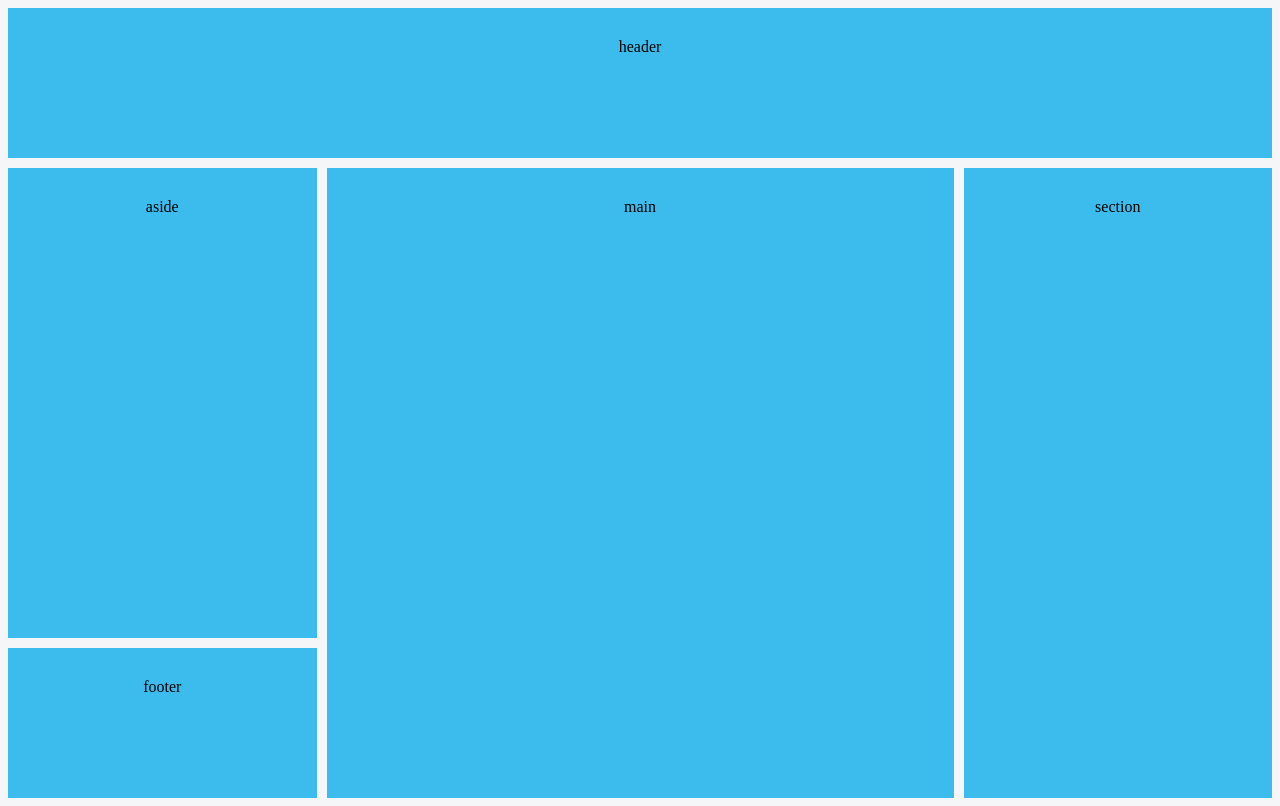
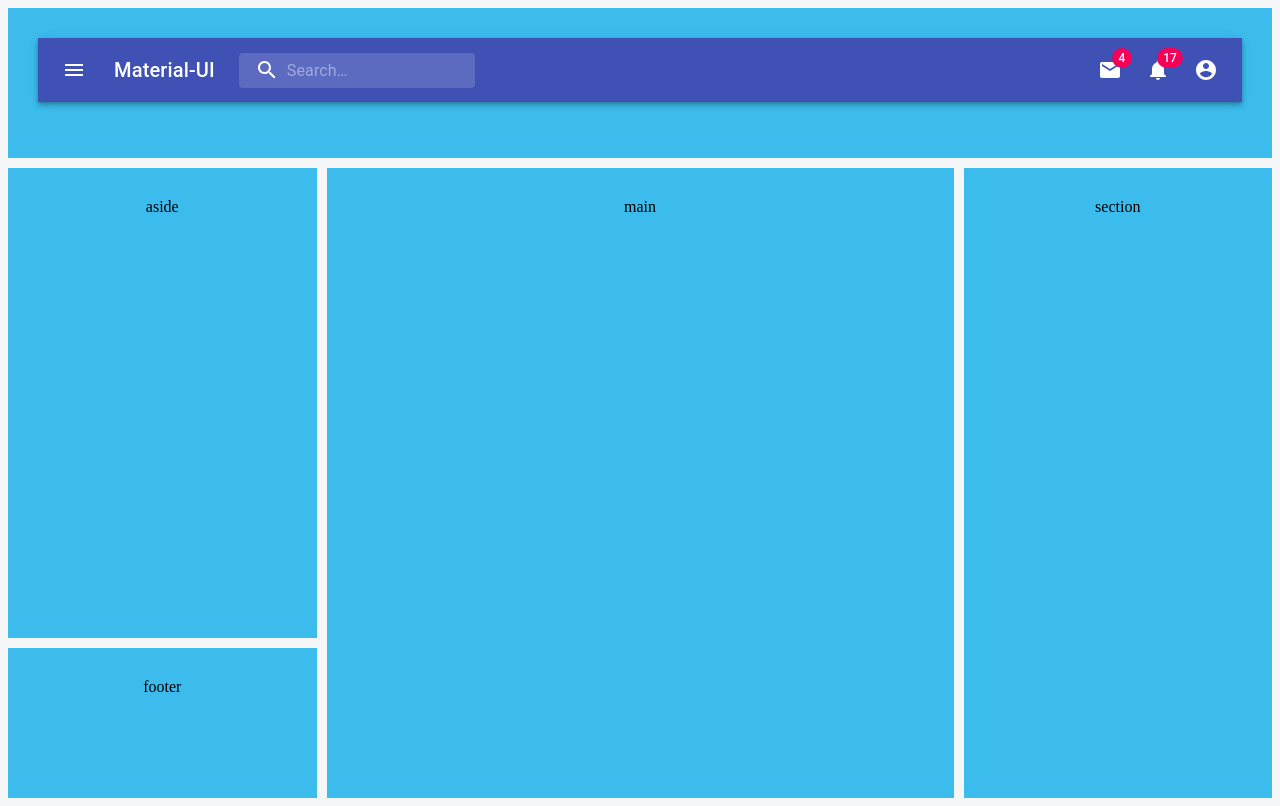
Before and after one commit to ellaidevs/comment-manager-frontend, a React (Create React App) app: page / in a window 1280 px wide. Built offline with nearby package versions, Linux system fonts and the light colour scheme.

Commit message:
feat: add AppBar

```diff
--- a/package.json
+++ b/package.json
@@ -3,6 +3,7 @@
   "version": "0.1.0",
   "private": true,
   "dependencies": {
+    "@material-ui/core": "^4.12.2",
     "@testing-library/jest-dom": "^5.11.4",
     "@testing-library/react": "^11.1.0",
     "@testing-library/user-event": "^12.1.10",
@@ -34,5 +35,8 @@
       "last 1 firefox version",
       "last 1 safari version"
     ]
+  },
+  "devDependencies": {
+    "@material-ui/icons": "^4.11.2"
   }
 }
--- a/src/App.css
+++ b/src/App.css
@@ -36,12 +36,12 @@ body {
 
 }
 
-#content header, aside, main, section, footer {
+#content .header, aside, main, section, footer {
     background: #3bbced; /*later set to white*/
     padding: 30px;
 }
 
-header {
+.header {
     grid-area: header;
 }
 
@@ -60,7 +60,3 @@ section {
 footer {
     grid-area: footer;
 }
-
-header {
-    grid-area: header;
-}
--- a/src/App.js
+++ b/src/App.js
@@ -1,29 +1,15 @@
-import logo from './logo.svg';
 import './App.css';
+import Header from "./components/Header";
 
 function App() {
     return (
         <div className="App">
-            {/*<header className="header">*/}
-            {/*</header>*/}
-            {/*<aside></aside>*/}
-            {/*<main></main>*/}
-            {/*<section></section>*/}
-            {/*<footer></footer>*/}
             <div id="content">
-
-                <header>header</header>
+                <Header/>
                 <aside>aside</aside>
                 <main>main</main>
                 <section>section</section>
                 <footer>footer</footer>
-
-                {/*<div className="one">1</div>*/}
-                {/*<div className="two">2</div>*/}
-                {/*<div className="three">3</div>*/}
-                {/*<div className="four">4</div>*/}
-                {/*<div className="five">5</div>*/}
-                {/*<div className="six">6</div>*/}
             </div>
         </div>
     );
--- /dev/null
+++ b/src/components/AppBar.js
@@ -0,0 +1,232 @@
+import React from 'react';
+import { alpha, makeStyles } from '@material-ui/core/styles';
+import AppBar from '@material-ui/core/AppBar';
+import Toolbar from '@material-ui/core/Toolbar';
+import IconButton from '@material-ui/core/IconButton';
+import Typography from '@material-ui/core/Typography';
+import InputBase from '@material-ui/core/InputBase';
+import Badge from '@material-ui/core/Badge';
+import MenuItem from '@material-ui/core/MenuItem';
+import Menu from '@material-ui/core/Menu';
+import MenuIcon from '@material-ui/icons/Menu';
+import SearchIcon from '@material-ui/icons/Search';
+import AccountCircle from '@material-ui/icons/AccountCircle';
+import MailIcon from '@material-ui/icons/Mail';
+import NotificationsIcon from '@material-ui/icons/Notifications';
+import MoreIcon from '@material-ui/icons/MoreVert';
+
+const useStyles = makeStyles((theme) => ({
+    grow: {
+        flexGrow: 1,
+    },
+    menuButton: {
+        marginRight: theme.spacing(2),
+    },
+    title: {
+        display: 'none',
+        [theme.breakpoints.up('sm')]: {
+            display: 'block',
+        },
+    },
+    search: {
+        position: 'relative',
+        borderRadius: theme.shape.borderRadius,
+        backgroundColor: alpha(theme.palette.common.white, 0.15),
+        '&:hover': {
+            backgroundColor: alpha(theme.palette.common.white, 0.25),
+        },
+        marginRight: theme.spacing(2),
+        marginLeft: 0,
+        width: '100%',
+        [theme.breakpoints.up('sm')]: {
+            marginLeft: theme.spacing(3),
+            width: 'auto',
+        },
+    },
+    searchIcon: {
+        padding: theme.spacing(0, 2),
+        height: '100%',
+        position: 'absolute',
+        pointerEvents: 'none',
+        display: 'flex',
+        alignItems: 'center',
+        justifyContent: 'center',
+    },
+    inputRoot: {
+        color: 'inherit',
+    },
+    inputInput: {
+        padding: theme.spacing(1, 1, 1, 0),
+        // vertical padding + font size from searchIcon
+        paddingLeft: `calc(1em + ${theme.spacing(4)}px)`,
+        transition: theme.transitions.create('width'),
+        width: '100%',
+        [theme.breakpoints.up('md')]: {
+            width: '20ch',
+        },
+    },
+    sectionDesktop: {
+        display: 'none',
+        [theme.breakpoints.up('md')]: {
+            display: 'flex',
+        },
+    },
+    sectionMobile: {
+        display: 'flex',
+        [theme.breakpoints.up('md')]: {
+            display: 'none',
+        },
+    },
+}));
+
+export default function PrimarySearchAppBar() {
+    const classes = useStyles();
+    const [anchorEl, setAnchorEl] = React.useState(null);
+    const [mobileMoreAnchorEl, setMobileMoreAnchorEl] = React.useState(null);
+
+    const isMenuOpen = Boolean(anchorEl);
+    const isMobileMenuOpen = Boolean(mobileMoreAnchorEl);
+
+    const handleProfileMenuOpen = (event) => {
+        setAnchorEl(event.currentTarget);
+    };
+
+    const handleMobileMenuClose = () => {
+        setMobileMoreAnchorEl(null);
+    };
+
+    const handleMenuClose = () => {
+        setAnchorEl(null);
+        handleMobileMenuClose();
+    };
+
+    const handleMobileMenuOpen = (event) => {
+        setMobileMoreAnchorEl(event.currentTarget);
+    };
+
+    const menuId = 'primary-search-account-menu';
+    const renderMenu = (
+        <Menu
+            anchorEl={anchorEl}
+            anchorOrigin={{ vertical: 'top', horizontal: 'right' }}
+            id={menuId}
+            keepMounted
+            transformOrigin={{ vertical: 'top', horizontal: 'right' }}
+            open={isMenuOpen}
+            onClose={handleMenuClose}
+        >
+            <MenuItem onClick={handleMenuClose}>Profile</MenuItem>
+            <MenuItem onClick={handleMenuClose}>My account</MenuItem>
+        </Menu>
+    );
+
+    const mobileMenuId = 'primary-search-account-menu-mobile';
+    const renderMobileMenu = (
+        <Menu
+            anchorEl={mobileMoreAnchorEl}
+            anchorOrigin={{ vertical: 'top', horizontal: 'right' }}
+            id={mobileMenuId}
+            keepMounted
+            transformOrigin={{ vertical: 'top', horizontal: 'right' }}
+            open={isMobileMenuOpen}
+            onClose={handleMobileMenuClose}
+        >
+            <MenuItem>
+                <IconButton aria-label="show 4 new mails" color="inherit">
+                    <Badge badgeContent={4} color="secondary">
+                        <MailIcon />
+                    </Badge>
+                </IconButton>
+                <p>Messages</p>
+            </MenuItem>
+            <MenuItem>
+                <IconButton aria-label="show 11 new notifications" color="inherit">
+                    <Badge badgeContent={11} color="secondary">
+                        <NotificationsIcon />
+                    </Badge>
+                </IconButton>
+                <p>Notifications</p>
+            </MenuItem>
+            <MenuItem onClick={handleProfileMenuOpen}>
+                <IconButton
+                    aria-label="account of current user"
+                    aria-controls="primary-search-account-menu"
+                    aria-haspopup="true"
+                    color="inherit"
+                >
+                    <AccountCircle />
+                </IconButton>
+                <p>Profile</p>
+            </MenuItem>
+        </Menu>
+    );
+
+    return (
+        <div className={classes.grow}>
+            <AppBar position="static">
+                <Toolbar>
+                    <IconButton
+                        edge="start"
+                        className={classes.menuButton}
+                        color="inherit"
+                        aria-label="open drawer"
+                    >
+                        <MenuIcon />
+                    </IconButton>
+                    <Typography className={classes.title} variant="h6" noWrap>
+                        Material-UI
+                    </Typography>
+                    <div className={classes.search}>
+                        <div className={classes.searchIcon}>
+                            <SearchIcon />
+                        </div>
+                        <InputBase
+                            placeholder="Search…"
+                            classes={{
+                                root: classes.inputRoot,
+                                input: classes.inputInput,
+                            }}
+                            inputProps={{ 'aria-label': 'search' }}
+                        />
+                    </div>
+                    <div className={classes.grow} />
+                    <div className={classes.sectionDesktop}>
+                        <IconButton aria-label="show 4 new mails" color="inherit">
+                            <Badge badgeContent={4} color="secondary">
+                                <MailIcon />
+                            </Badge>
+                        </IconButton>
+                        <IconButton aria-label="show 17 new notifications" color="inherit">
+                            <Badge badgeContent={17} color="secondary">
+                                <NotificationsIcon />
+                            </Badge>
+                        </IconButton>
+                        <IconButton
+                            edge="end"
+                            aria-label="account of current user"
+                            aria-controls={menuId}
+                            aria-haspopup="true"
+                            onClick={handleProfileMenuOpen}
+                            color="inherit"
+                        >
+                            <AccountCircle />
+                        </IconButton>
+                    </div>
+                    <div className={classes.sectionMobile}>
+                        <IconButton
+                            aria-label="show more"
+                            aria-controls={mobileMenuId}
+                            aria-haspopup="true"
+                            onClick={handleMobileMenuOpen}
+                            color="inherit"
+                        >
+                            <MoreIcon />
+                        </IconButton>
+                    </div>
+                </Toolbar>
+            </AppBar>
+            {renderMobileMenu}
+            {renderMenu}
+        </div>
+    );
+}
--- /dev/null
+++ b/src/components/Header.js
@@ -0,0 +1,12 @@
+import React from 'react';
+import AppBar from './AppBar';
+
+const Header = () => {
+    return (
+        <div className="header">
+            <AppBar/>
+        </div>
+    );
+};
+
+export default Header;
```
Also changed, not shown: 1 other file (tests, documents, lock files or other folders).
